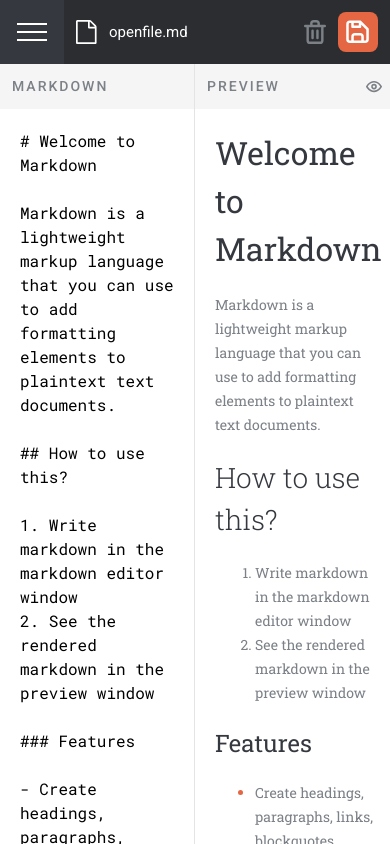
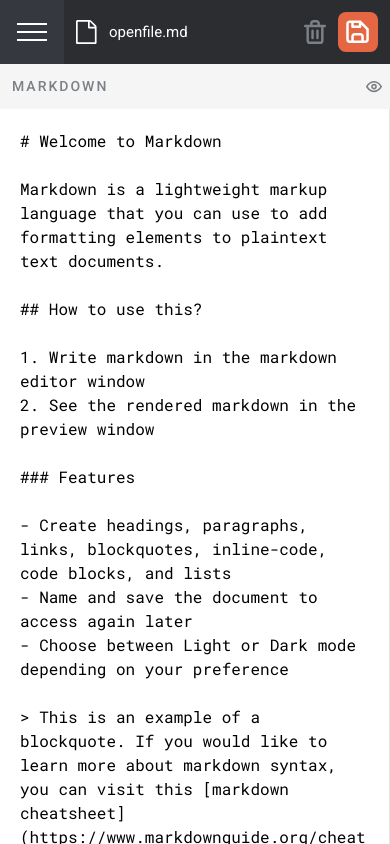
Before and after one commit to timshandrew/markdown-editor, a React (Vite) app: page / in a window 390 px wide. Shown: the top 844 px of the page. Built offline with nearby package versions, Linux system fonts and the light colour scheme.

Commit message:
set up column layouts to work properly with breakpoints as well as 'full width preview' mode

```diff
--- a/src/App.jsx
+++ b/src/App.jsx
@@ -13,6 +13,13 @@ function App() {
   const [menuOpen, setMenuOpen] = useState(false);
   const [fullWidthPreview, setFullWidthPreview] = useState(false);
 
+  const editorClassName = fullWidthPreview
+    ? "hidden"
+    : "col-start-1 col-end-[-1] lg:col-end-3";
+  const previewClassName = fullWidthPreview
+    ? "col-start-1 col-end-[-1]"
+    : "hidden lg:grid lg:col-start-3 lg:col-end-[-1]";
+
   return (
     <div className="grid grid-cols-[auto_auto]">
       <Header setMenuOpen={setMenuOpen} />
@@ -27,19 +34,17 @@ function App() {
         />
 
         <ContentView
-          fullWidthPreview={fullWidthPreview}
           heading="Markdown"
           content={markdown}
-          className="col-start-1"
+          className={editorClassName}
         >
           <MarkdownEditor setMarkdown={setMarkdown} />
         </ContentView>
 
         <ContentView
-          fullWidthPreview={fullWidthPreview}
           heading="Preview"
           content={markdown}
-          className="col-start-3"
+          className={previewClassName}
         >
           <MarkdownPreview />
         </ContentView>
--- a/src/components/ContentView.jsx
+++ b/src/components/ContentView.jsx
@@ -7,16 +7,10 @@ export default function ContentView({
   fullWidthPreview,
   className,
 }) {
-  if (heading == "Preview" && fullWidthPreview) {
-    className = "col-start-1 col-end-[-1]";
-  } else if (heading == "Markdown" && fullWidthPreview) {
-    className = "hidden";
-  }
-
   return (
     <ContentContext.Provider value={content}>
       <section
-        className={`col-span-2 row-span-2000 row-start-1 grid grid-rows-subgrid first-of-type:border-300 first-of-type:border-e-1 ${className}`}
+        className={`row-span-2000 row-start-1 grid grid-rows-subgrid first-of-type:border-300 first-of-type:border-e-1 ${className}`}
       >
         <h2 className="bg-200 text-500 text-heading-s p-3 uppercase">
           {heading}
```
